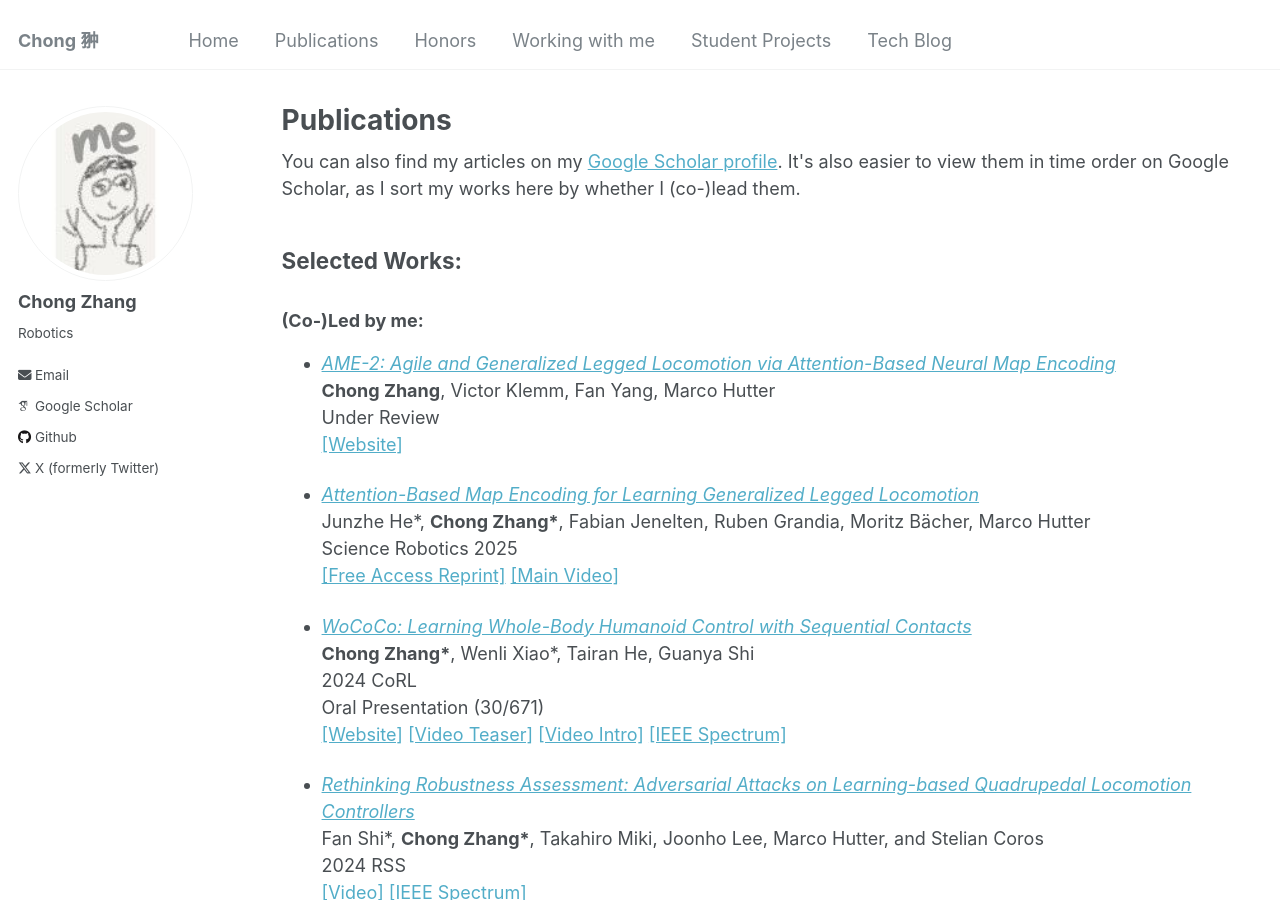
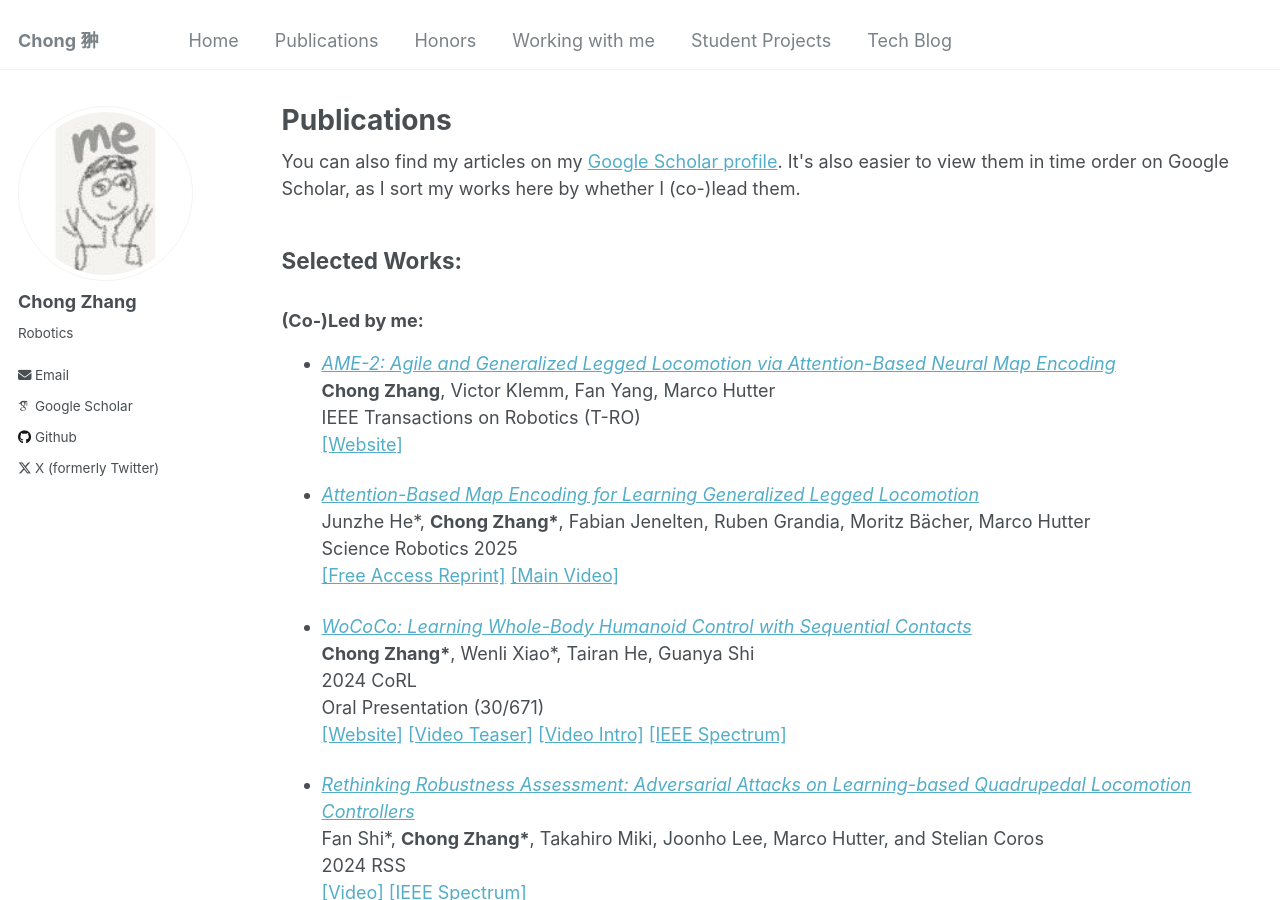
Before and after one commit to zita-ch/zita-ch.github.io, a Jekyll site: the page built from _pages/publications.md, in a window 1280 px wide and 900 px high. Built offline with Jekyll 4.4.1, drawn with Linux system fonts in a browser that asks for light colours; some web fonts are replaced.

Commit message:
update ame2

```diff
--- a/_pages/publications.md
+++ b/_pages/publications.md
@@ -19,7 +19,7 @@ author_profile: true
 
 + [_AME-2: Agile and Generalized Legged Locomotion via Attention-Based Neural Map Encoding_](https://arxiv.org/abs/2601.08485)
   **Chong Zhang**, Victor Klemm, Fan Yang, Marco Hutter
-  Under Review
+  IEEE Transactions on Robotics (T-RO)
   [\[Website\]](https://sites.google.com/leggedrobotics.com/ame-2)
 
 + [_Attention-Based Map Encoding for Learning Generalized Legged Locomotion_](https://www.science.org/doi/10.1126/scirobotics.adv3604)
```
